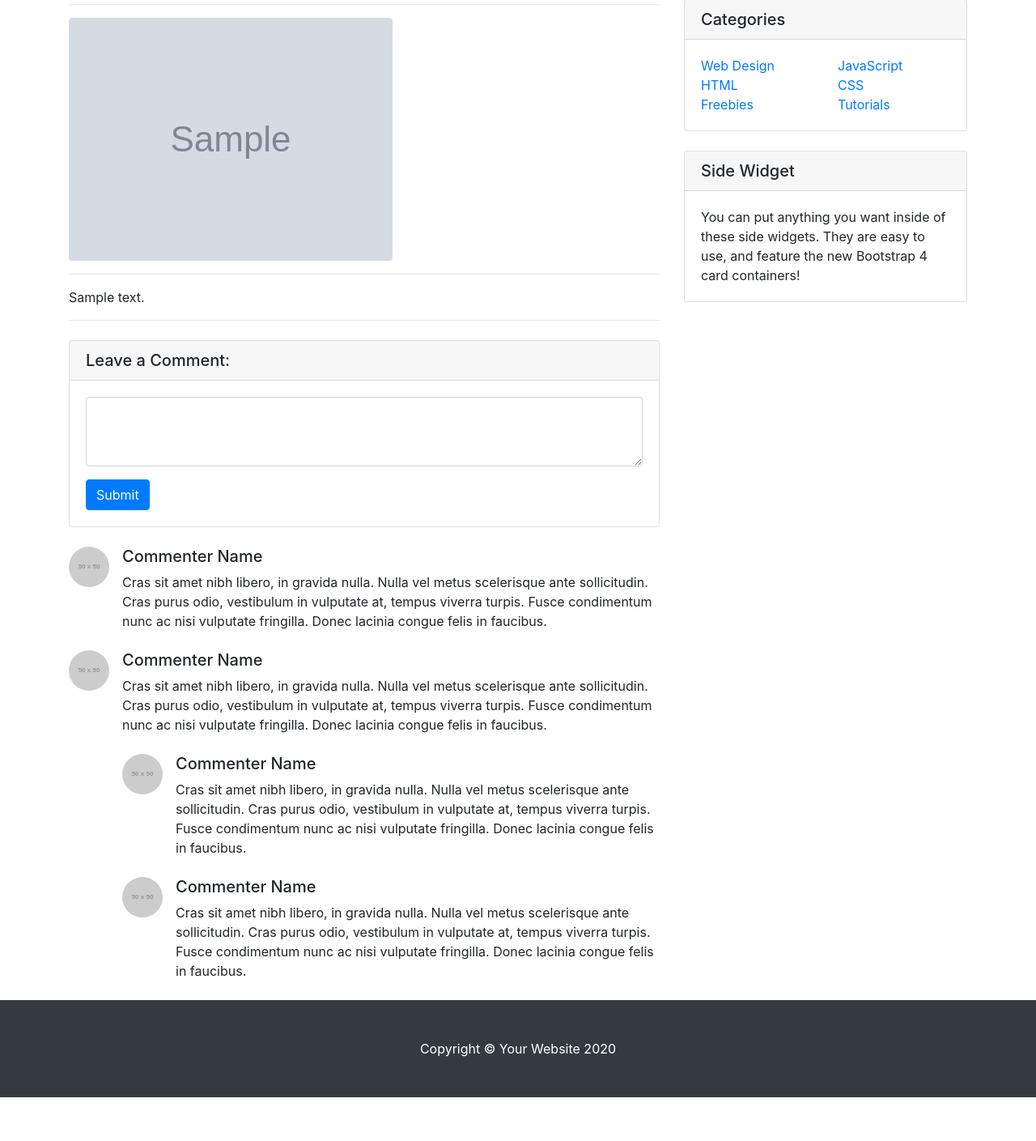
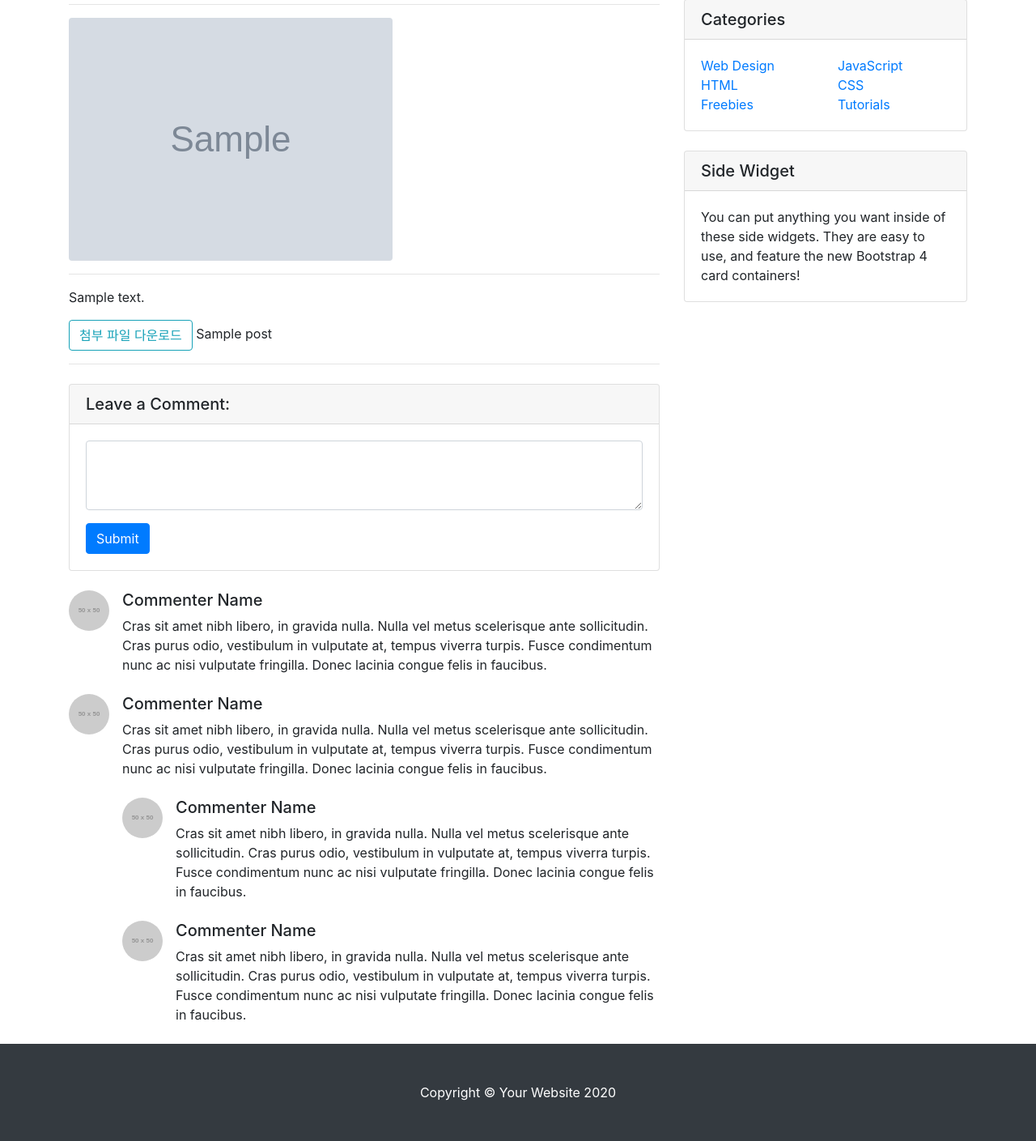
Before and after one commit to jimin3263/DjangoBlog, a Django app: template blog/templates/blog/post_detail.html in a window 1280 px wide. Shown: the part 234-1643 px from the top of the page at 81% size. Before the commit the page ends 1589 px from the top, so only its background shows below. Run offline with Django 3.2, Linux system fonts and the light colour scheme; the template is opened without the code that fills it: most values are stand-ins (such as "Sample title", 1, 10 or a date in 2020); grey boxes marked "Sample" are stand-in pictures; grey boxes labelled with a size stand in for pictures from a placeholder-image service; some libraries are stand-ins or nearby versions.

Commit message:
feat: head_image 및 attached_file 없을 때 템플릿 개선, 다운로드 버튼 추가

```diff
--- a/blog/models.py
+++ b/blog/models.py
@@ -1,3 +1,5 @@
+import os.path
+
 from django.db import models
 
 # Create your models here.
@@ -16,3 +18,6 @@ class Post(models.Model):
 
     def get_absolute_url(self):
         return f'/blog/{self.pk}'
+
+    def get_file_name(self):
+        return os.path.basename(self.attached_file.name)
--- a/blog/templates/blog/post_detail.html
+++ b/blog/templates/blog/post_detail.html
@@ -74,12 +74,19 @@
         <hr>
 
         <!-- Preview Image -->
-        <img class="img-fluid rounded" src="{{ post.head_image.url }}" alt="">
+          {% if post.head_image %}
+              <img class="img-fluid rounded" src="{{ post.head_image.url }}" alt="">
+          {% endif %}
+
 
         <hr>
 
         <!-- Post Content -->
         <p>{{ post.content }}</p>
+      {%if post.attached_file  %}
+            <a href="{{ post.attached_file.url }}" type="button" class="btn btn-outline-info" download="true">첨부 파일 다운로드</a>
+          {{ post.get_file_name }}
+      {% endif %}
         <hr>
 
         <!-- Comments Form -->
--- a/blog/views.py
+++ b/blog/views.py
@@ -7,7 +7,7 @@ from blog.models import Post
 
 class PostList(ListView):
     model = Post
-    # ordering = '-pk'
+    ordering = '-pk'
 
 class PostDetail(DetailView):
     model = Post
```
Also changed, not shown: blog/templates/blog/post_list.html (+7 -2 lines).
